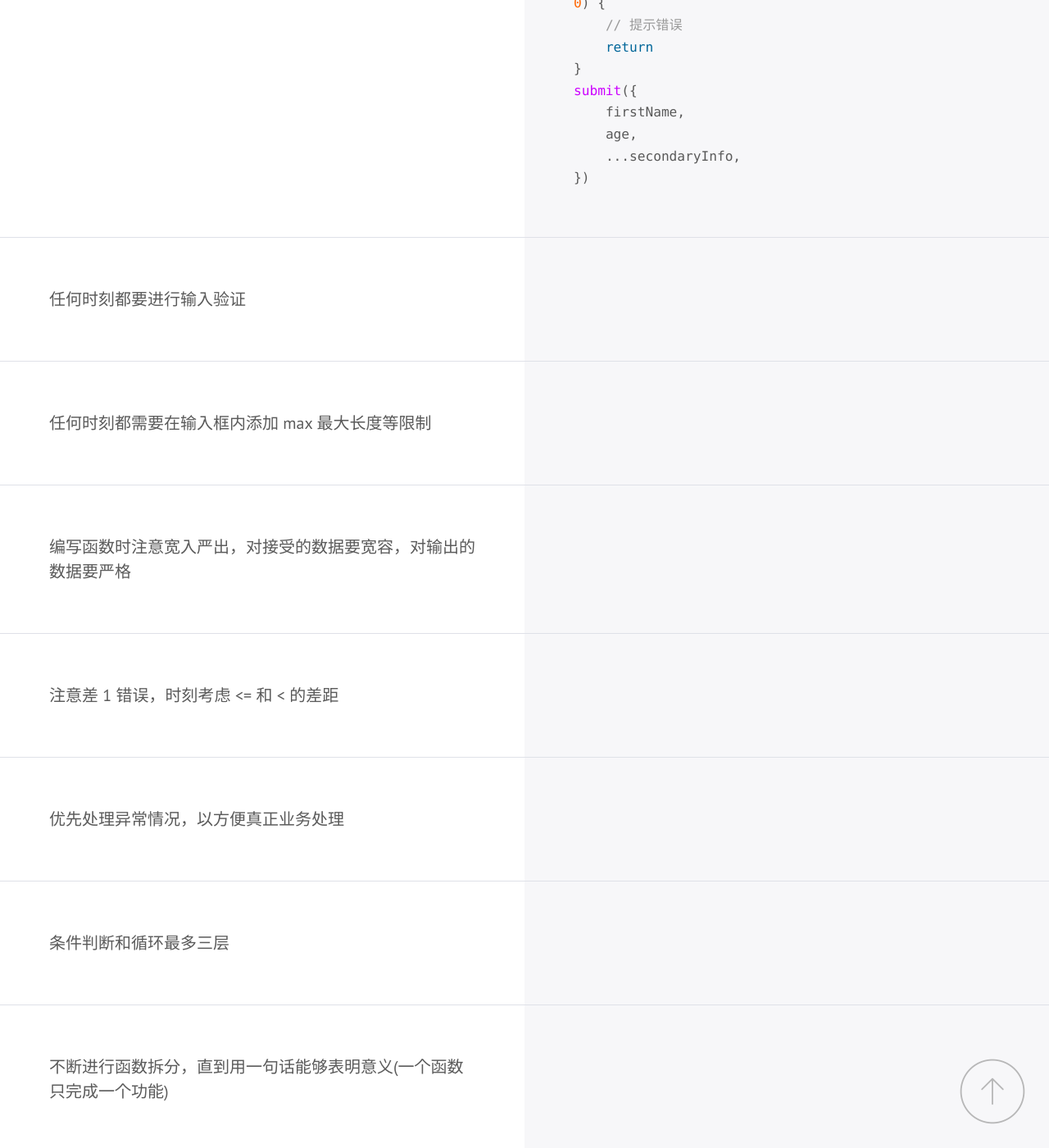
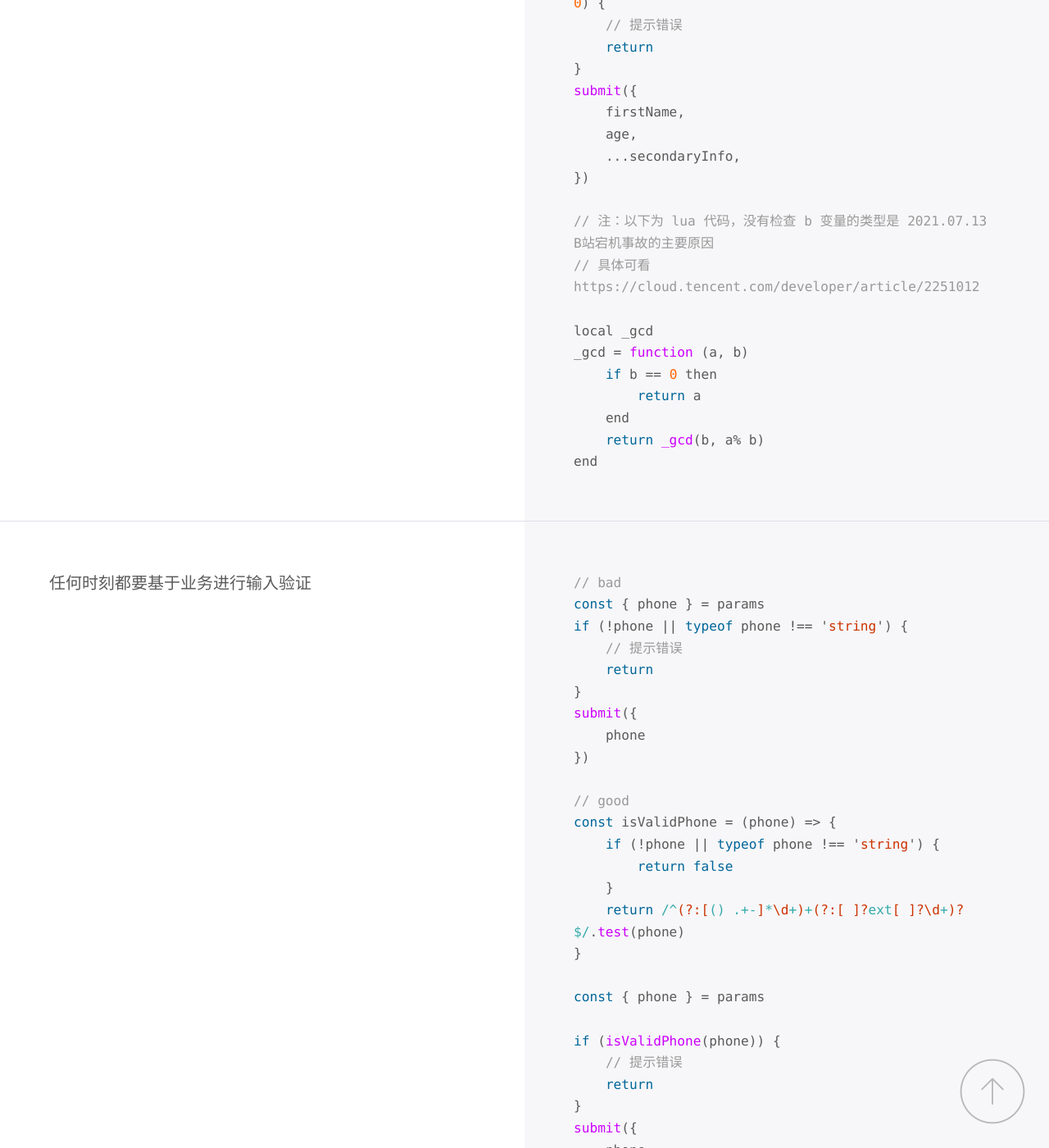
Before and after one commit to wsafight/front-end-checklist, a Jekyll site: the page built from index.html, in a window 1280 px wide and 1400 px high, scrolled down 1972 px. Shown: the whole window at 82% size. Built offline with Jekyll 4.4.1, drawn with Linux system fonts in a browser that asks for light colours; some web fonts are replaced; Markdown is read by kramdown in place of the engine named in the settings.

Commit message:
#FEAT: add current

```diff
--- a/_includes/check-rules.html
+++ b/_includes/check-rules.html
@@ -19,9 +19,10 @@
 
 <div class="section" id="check-type">
     <div class="col">
-        任何时刻都要进行输入验证
+        任何时刻都要基于业务进行输入验证
     </div>
     <div class="col">
+        {% highlight javascript %}{% include javascripts/check-input.js %}{% endhighlight %}
     </div>
 </div>
 
--- /dev/null
+++ b/_includes/javascripts/check-input.js
@@ -0,0 +1,27 @@
+// bad
+const { phone } = params
+if (!phone || typeof phone !== 'string') {
+    // 提示错误
+    return
+}
+submit({
+    phone
+})
+
+// good
+const isValidPhone = (phone) => {
+    if (!phone || typeof phone !== 'string') {
+        return false
+    }
+    return /^(?:[() .+-]*\d+)+(?:[ ]?ext[ ]?\d+)?$/.test(phone)
+}
+
+const { phone } = params
+
+if (isValidPhone(phone)) {
+    // 提示错误
+    return
+}
+submit({
+    phone
+})
--- a/_includes/javascripts/check-type.js
+++ b/_includes/javascripts/check-type.js
@@ -22,3 +22,14 @@ submit({
     age,
     ...secondaryInfo,
 })
+
+// 注：以下为 lua 代码，没有检查 b 变量的类型是 2021.07.13 B站宕机事故的主要原因
+// 具体可看 https://cloud.tencent.com/developer/article/2251012
+
+local _gcd
+_gcd = function (a, b)
+    if b == 0 then
+        return a
+    end
+    return _gcd(b, a% b)
+end
```
Also changed, not shown: README.md.
